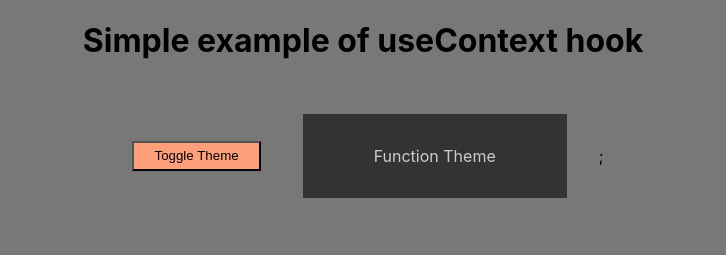
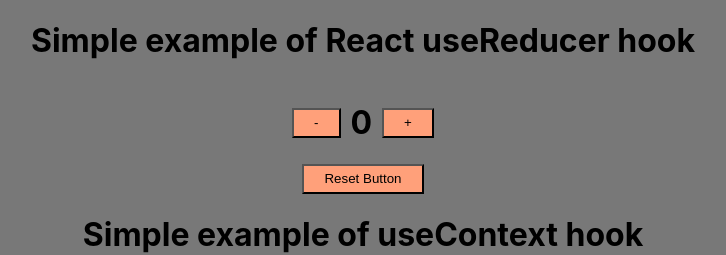
Before and after one commit to Urszuja/ReactHooks, a React (Create React App) app: page / in a window 1280 px wide. Shown: the top 255 px of the page, without its empty margins (277-1003 px from the left). Built offline with nearby package versions, Linux system fonts and the light colour scheme; no server answers.

Commit message:
add useReducer hook

```diff
--- /dev/null
+++ b/src/AppUseReducer.js
@@ -0,0 +1,35 @@
+import React, { useReducer } from "react";
+
+function AppUseReducer() {
+  function reducer(state, action) {
+    switch (action.type) {
+      case "INCREMENT": {
+        return { count: state.count + action.amount };
+      }
+      case "DECREMENT": {
+        return { count: state.count - action.amount };
+      }
+      case "RESET": {
+        return { count: 0 };
+      }
+    }
+  }
+  const [state, dispatch] = useReducer(reducer, { count: 0 });
+  return (
+    <div className="main">
+      <h1>Simple example of React useReducer hook</h1>
+      <div className="container">
+        <button onClick={() => dispatch({ type: "DECREMENT", amount: 1 })}>
+          -
+        </button>
+        <h1>{state.count}</h1>
+        <button onClick={() => dispatch({ type: "INCREMENT", amount: 1 })}>
+          +
+        </button>
+      </div>
+      <button onClick={() => dispatch({ type: "RESET" })}>Reset Button</button>
+    </div>
+  );
+}
+
+export default AppUseReducer;
--- a/src/AppUseRef.js
+++ b/src/AppUseRef.js
@@ -2,7 +2,7 @@
 State vs ref
 ~ both persist between render of component,
 BUT ref doesn't re-render component when it changes
-ref is seperated from update cycle
+ref is separated from update cycle
 */
 
 import React from "react";
--- a/src/index.js
+++ b/src/index.js
@@ -7,11 +7,13 @@
 import AppUseMemo from "./AppUseMemo";
 import AppUseRef from "./AppUseRef";
 import AppUseContext from "./AppUseContext";
+import AppUseReducer from "./AppUseReducer";
 
 import reportWebVitals from "./reportWebVitals";
 
 ReactDOM.render(
   <React.StrictMode>
+    <AppUseReducer />
     <AppUseContext />
     <AppUseRef />
     <AppUseMemo />
```
